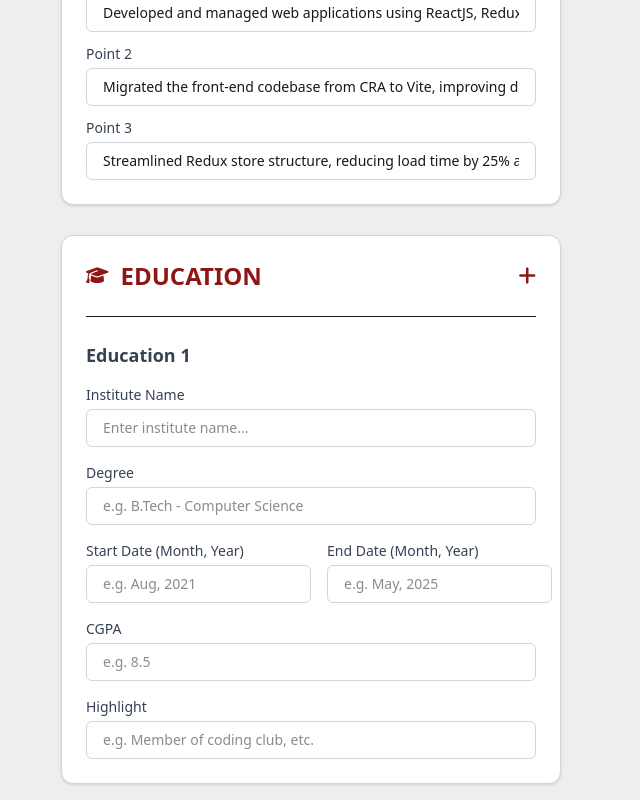
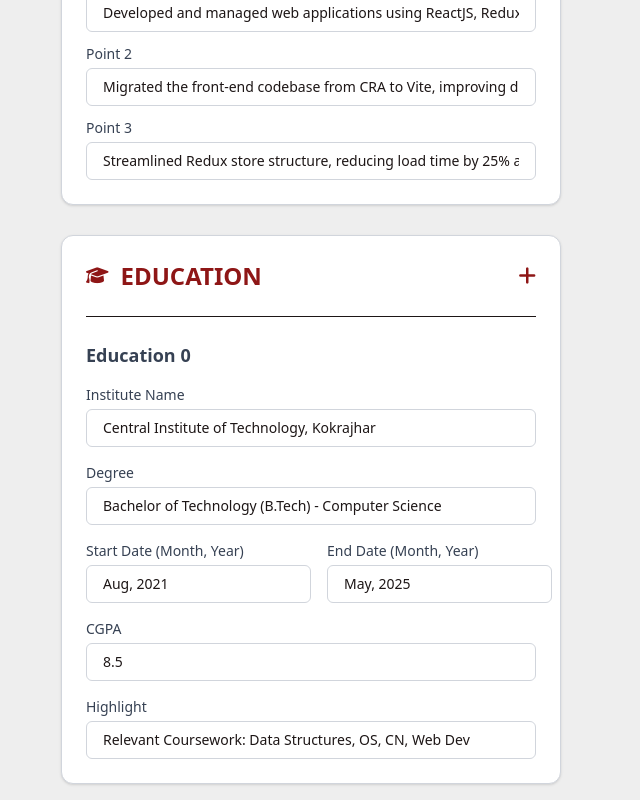
Before and after one commit to bhargablinx/resume-builder, a React (Vite) app: page / in a window 1280 px wide. Shown: the part 3030-3830 px from the top of the page, without its empty margins (0-640 px from the left). Built offline with nearby package versions, Linux system fonts and the light colour scheme.

Commit message:
Functionality to chnage education

```diff
--- a/src/components/ResumeControl.jsx
+++ b/src/components/ResumeControl.jsx
@@ -5,6 +5,7 @@ import {
     changeSkills,
     changeProjects,
     changeExperience,
+    changeEducation,
 } from "../slices/resumeSlice";
 
 export const ResumeControl = () => {
@@ -28,7 +29,7 @@ export const ResumeControl = () => {
             <SkillSection skill={skill} />
             <ProjectSection projects={projects} />
             <ExperienceSection experience={experience} />
-            <EducationSection />
+            <EducationSection education={education} />
         </div>
     );
 };
@@ -125,14 +126,26 @@ function SkillSection({ skill }) {
     );
 }
 
-const EducationSection = () => {
-    const [educationList, setEducationList] = useState([1]);
+const EducationSection = ({ education }) => {
+    const [educationList, setEducationList] = useState(education);
+    const dispatch = useDispatch();
+
+    const handleChange = (index, field, value) => {
+        const updated = educationList.map((ed, i) =>
+            i === index ? { ...ed, [field]: value } : ed
+        );
+        setEducationList(updated);
+    };
 
     const addEducation = () => {
         if (educationList.length < 2) {
             setEducationList((prev) => [...prev, prev.length + 1]);
         }
     };
+
+    useEffect(() => {
+        dispatch(changeEducation(educationList));
+    }, [educationList]);
 
     return (
         <div className="bg-white w-full max-w-[500px] p-6 rounded-xl border border-gray-300 shadow-sm space-y-6 transition hover:shadow-lg">
@@ -154,7 +167,7 @@ const EducationSection = () => {
             </div>
 
             {/* Education Input Blocks */}
-            {educationList.map((num) => (
+            {educationList.map((edu, num) => (
                 <div key={num} className="space-y-4 border-t pt-6">
                     <div className="text-lg font-semibold text-gray-700">
                         Education {num}
@@ -170,6 +183,10 @@ const EducationSection = () => {
                         </label>
                         <input
                             id={`edu-${num}-institute`}
+                            value={edu.institute}
+                            onChange={(e) =>
+                                handleChange(num, "institute", e.target.value)
+                            }
                             type="text"
                             placeholder="Enter institute name..."
                             className="px-4 py-2 border border-gray-300 rounded-md text-sm focus:outline-none focus:ring-2 focus:ring-dark-red focus:border-transparent"
@@ -186,6 +203,10 @@ const EducationSection = () => {
                         </label>
                         <input
                             id={`edu-${num}-degree`}
+                            value={edu.degree}
+                            onChange={(e) =>
+                                handleChange(num, "degree", e.target.value)
+                            }
                             type="text"
                             placeholder="e.g. B.Tech - Computer Science"
                             className="px-4 py-2 border border-gray-300 rounded-md text-sm focus:outline-none focus:ring-2 focus:ring-dark-red focus:border-transparent"
@@ -200,6 +221,14 @@ const EducationSection = () => {
                             </label>
                             <input
                                 type="text"
+                                value={edu.startDate}
+                                onChange={(e) =>
+                                    handleChange(
+                                        num,
+                                        "startDate",
+                                        e.target.value
+                                    )
+                                }
                                 placeholder="e.g. Aug, 2021"
                                 className="px-4 py-2 border border-gray-300 rounded-md text-sm focus:outline-none focus:ring-2 focus:ring-dark-red"
                             />
@@ -210,6 +239,10 @@ const EducationSection = () => {
                             </label>
                             <input
                                 type="text"
+                                value={edu.endDate}
+                                onChange={(e) =>
+                                    handleChange(num, "endDate", e.target.value)
+                                }
                                 placeholder="e.g. May, 2025"
                                 className="px-4 py-2 border border-gray-300 rounded-md text-sm focus:outline-none focus:ring-2 focus:ring-dark-red"
                             />
@@ -226,6 +259,10 @@ const EducationSection = () => {
                         </label>
                         <input
                             id={`edu-${num}-cgpa`}
+                            value={edu.cgpa}
+                            onChange={(e) =>
+                                handleChange(num, "cgpa", e.target.value)
+                            }
                             type="text"
                             placeholder="e.g. 8.5"
                             className="px-4 py-2 border border-gray-300 rounded-md text-sm focus:outline-none focus:ring-2 focus:ring-dark-red focus:border-transparent"
@@ -242,6 +279,10 @@ const EducationSection = () => {
                         </label>
                         <input
                             id={`edu-${num}-point`}
+                            value={edu.otherInfo}
+                            onChange={(e) =>
+                                handleChange(num, "otherInfo", e.target.value)
+                            }
                             type="text"
                             placeholder="e.g. Member of coding club, etc."
                             className="px-4 py-2 border border-gray-300 rounded-md text-sm focus:outline-none focus:ring-2 focus:ring-dark-red focus:border-transparent"
--- a/src/slices/resumeSlice.js
+++ b/src/slices/resumeSlice.js
@@ -94,7 +94,9 @@ const resumeSlice = createSlice({
         changeExperience: (state, action) => {
             state.experience = action.payload;
         },
-        changeEducation: (state, action) => {},
+        changeEducation: (state, action) => {
+            state.education = action.payload;
+        },
     },
 });
 
```
